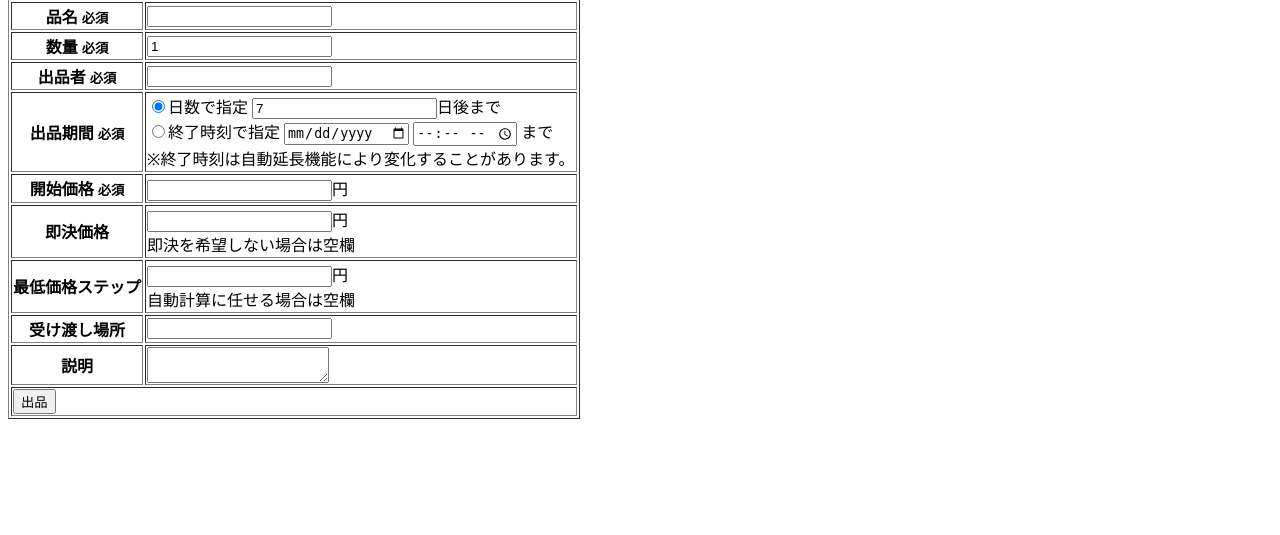
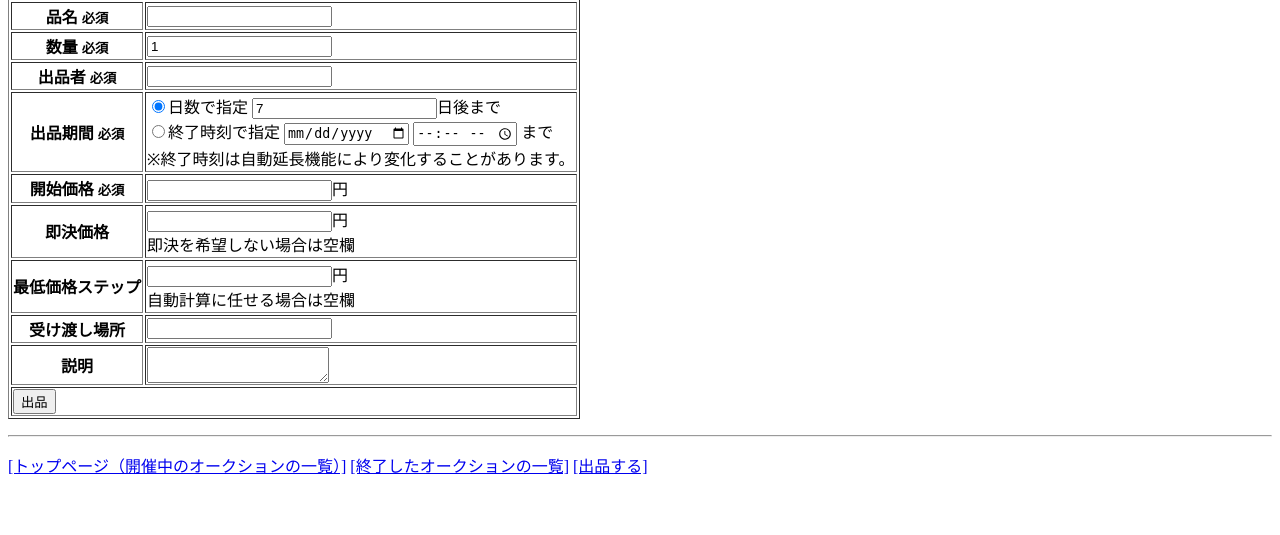
Before and after one commit to umezawatakeshi/yami, a Flask app: page /new in a window 1280 px wide. Shown: the part 76-611 px from the top of the page. Run offline with Flask 2, Linux system fonts and the light colour scheme; parts of the project's set-up code (start-up, migrations or seed data) failed here and were passed over.

Commit message:
開催中の/終了したオークションの一覧へのリンクをすべてのページに付加した。

```diff
--- a/yami/templates/base.html
+++ b/yami/templates/base.html
@@ -7,5 +7,11 @@
 <body>
 {% block h1 %}{% endblock %}
 {% block content %}{% endblock %}
+<hr/>
+<p>
+<a href="{{ url_for('view.held_list', page=1) }}">[トップページ（開催中のオークションの一覧）]</a>
+<a href="{{ url_for('view.ended_list', page=1) }}">[終了したオークションの一覧]</a>
+<a href="{{ url_for('view.newform') }}">[出品する]</a>
+</p>
 </body>
 </html>
--- a/yami/templates/list.html
+++ b/yami/templates/list.html
@@ -18,7 +18,7 @@
 {%- endmacro %}
 
 {% block h1 %}
-<h1>{% block title %}{{ type() }}オークション一覧{% endblock %}</h1>
+<h1>{% block title %}{{ type() }}オークションの一覧{% endblock %}</h1>
 {% endblock %}
 
 {% block content %}
@@ -68,6 +68,4 @@
 {% else %}
 <p>{{ type() }}オークションはありません。</p>
 {% endif %}
-<hr/>
-<p><a href="{{ url_for('view.newform') }}">出品する</a></p>
 {% endblock %}
```
